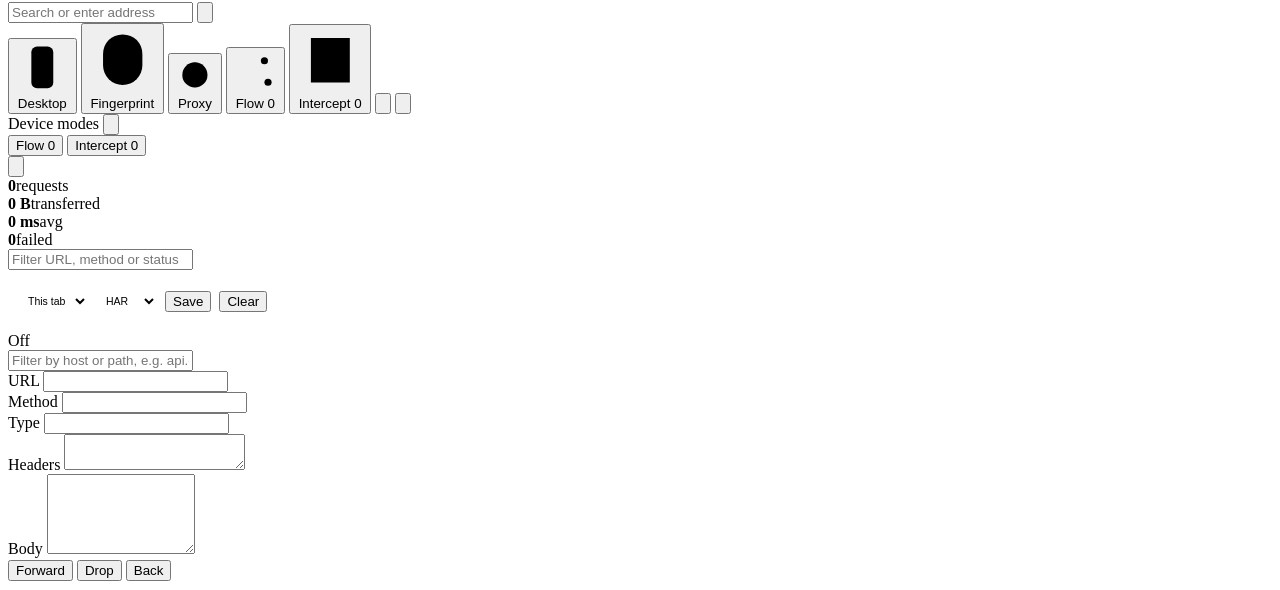
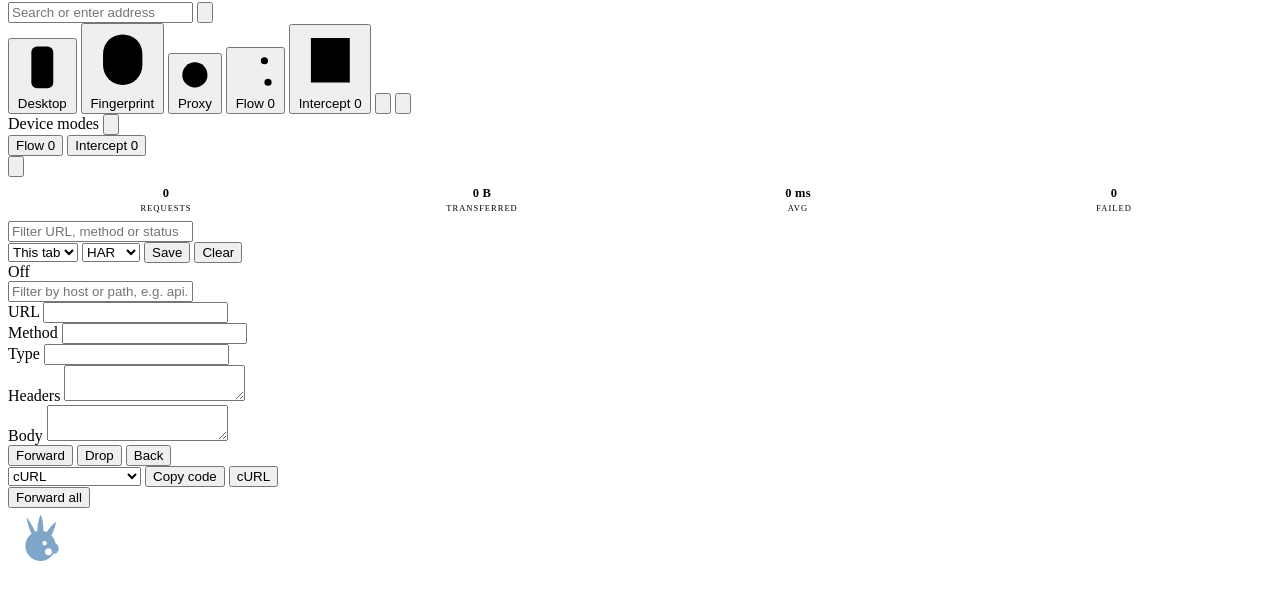
Before and after one commit to iMumd/fathi-browser, an Electron app: page src/renderer/index.html in a window 1280 px wide. Shown: the part 1405-1995 px from the top of the page. Drawn offline with Linux system fonts and the light colour scheme.

```diff
--- a/src/renderer/styles.css
+++ b/src/renderer/styles.css
@@ -1,32 +1,32 @@
-#ix-body-text {
-  min-height: 74px;
-  font-family: ui-monospace, "Cascadia Mono", Consolas, monospace;
-  font-size: 10.5px;
-  line-height: 1.5;
+/* ------------------------------- flow list ------------------------------ */
+
+.net-summary {
+  flex: 0 0 auto;
+  display: grid;
+  grid-template-columns: repeat(4, 1fr);
+  border-bottom: 1px solid var(--border);
 }
-#ix-detail .btn-row { margin-top: 2px; }
-.ix-code-row { align-items: center; margin-top: 10px; padding-top: 10px; border-top: 1px solid var(--border-soft); }
-.ix-code-row .mini-select { flex: 1 1 auto; }
+.ns-cell {
+  padding: 9px 6px 8px;
+  text-align: center;
+  border-inline-end: 1px solid var(--border-soft);
+}
+.ns-cell:last-child { border-inline-end: 0; }
+.ns-cell b { display: block; font-size: 12.5px; font-weight: 650; letter-spacing: .2px; }
+.ns-cell span { display: block; margin-top: 2px; font-size: 8.5px; letter-spacing: 1px; text-transform: uppercase; color: var(--faint); }
 
-.ix-foot {
-  flex: 0 0 auto;
-  border-top: 1px solid var(--border);
-  padding: 8px 10px;
-  display: flex;
+.net-list { display: flex; flex-direction: column; }
+.net-row {
+  width: 100%;
+  display: grid;
+  grid-template-columns: 36px 34px 1fr auto auto;
   align-items: center;
-  gap: 8px;
-  min-height: 46px;
+  gap: 7px;
+  padding: 7px 10px;
+  border-bottom: 1px solid var(--border-soft);
+  color: var(--text);
+  text-align: start;
+  transition: background .1s;
 }
-.ix-foot .muted { min-width: 0; overflow: hidden; text-overflow: ellipsis; white-space: nowrap; }
-
-.mini-select {
-  height: 28px;
-  padding: 0 6px;
-  background: var(--field);
-  border: 1px solid var(--border);
-  border-radius: 2px;
-  color: var(--text);
-  font-size: 10.5px;
-  outline: 0;
-}
-.mini-select:focus { border-color: var(--accent); }
+.net-row:hover { background: var(--hover); }
+.net-row.active { background: var(--accent-soft); }
```
